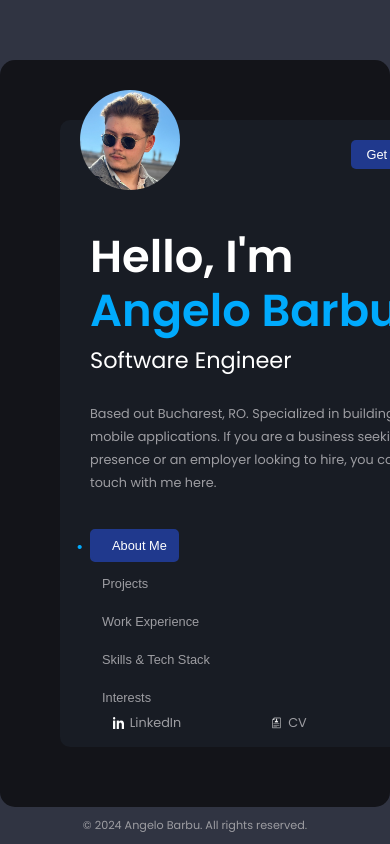
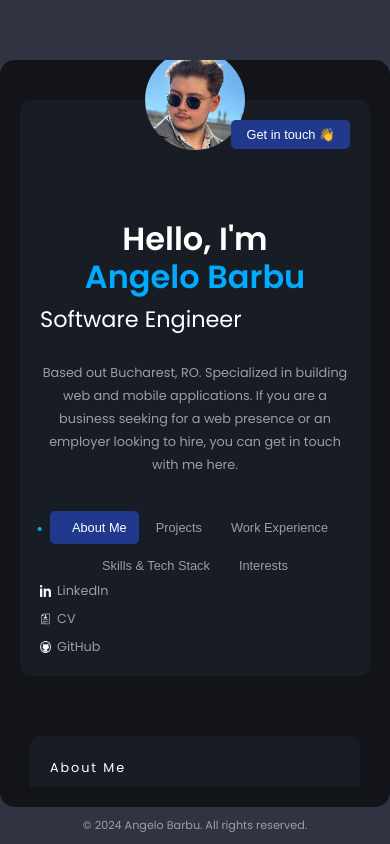
Before and after one commit to angelobarbu/LandingPage, a plain HTML site: page index.html in a window 390 px wide. Drawn offline with Linux system fonts and the light colour scheme.

Commit message:
possible fix for mobile:

```diff
--- a/styles.css
+++ b/styles.css
@@ -391,3 +391,75 @@ footer {
     color: #9d9da2;
     background-color: transparent;
 }
+
+/* Media Queries for Mobile Responsiveness */
+@media (max-width: 768px) {
+    .container {
+        flex-direction: column;
+        gap: 20px;
+        padding: 20px;
+    }
+
+    .profile {
+        flex: none;
+        margin: 20px auto;
+        padding: 20px;
+        width: 100%;
+        max-width: 400px;
+    }
+
+    .profile-inner {
+        padding-top: 60px;
+    }
+
+    .profile-pic {
+        top: -50px;
+        left: calc(50% - 50px);
+    }
+
+    .btn-primary {
+        top: 20px;
+        right: 20px;
+    }
+
+    .greeting {
+        font-size: 2em;
+        text-align: center;
+    }
+
+    .highlight {
+        display: block;
+    }
+
+    .description {
+        text-align: center;
+    }
+
+    .btn-section-container {
+        flex-direction: row;
+        justify-content: center;
+        flex-wrap: wrap;
+    }
+
+    .social-links {
+        flex-direction: column;
+        gap: 10px;
+    }
+
+    .content {
+        padding: 0 10px;
+    }
+
+    .skills-grid {
+        grid-template-columns: repeat(auto-fill, minmax(100px, 1fr));
+        gap: 10px;
+    }
+
+    .skill-card:nth-child(3n+2) {
+        top: -25px;
+    }
+
+    .project-grid {
+        grid-template-columns: 1fr;
+    }
+}
```
